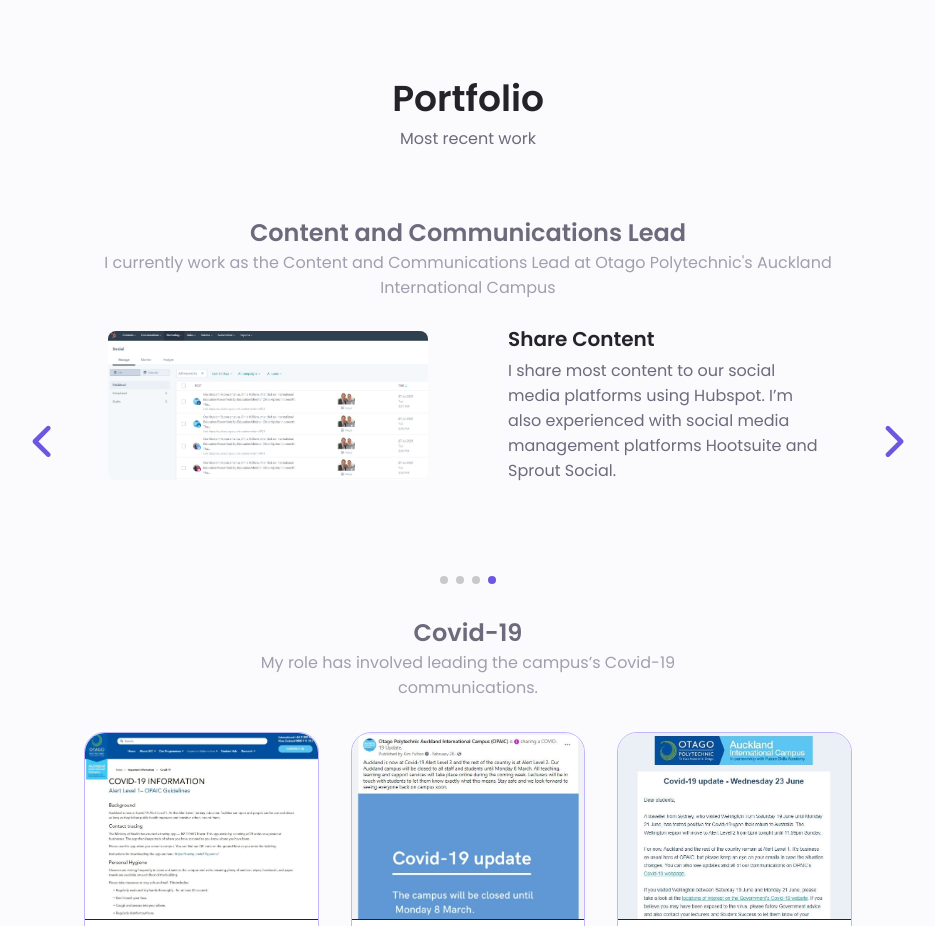
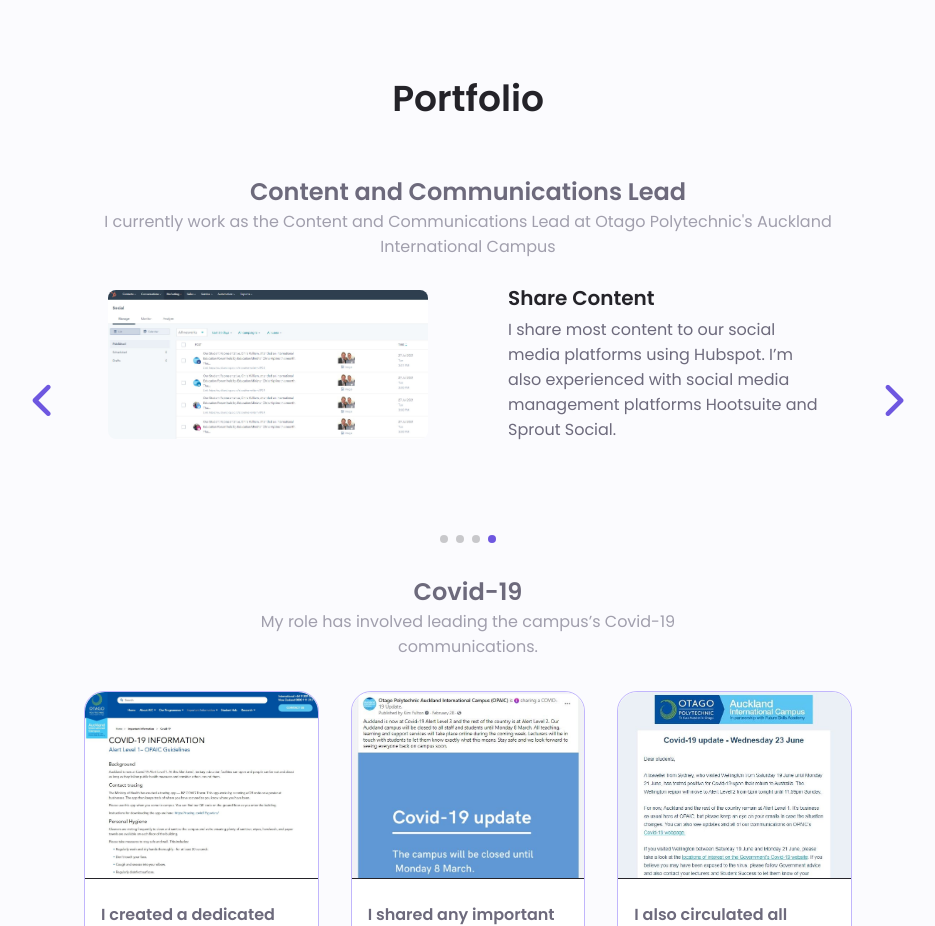
Before and after one commit to KimFu87/portfolio-web, a plain HTML site: page index.html in a window 1280 px wide. Shown: the part 2220-3146 px from the top of the page, without its empty margins (172-1107 px from the left). Drawn offline with nearby package versions, Linux system fonts and the light colour scheme.

Commit message:
Update index.html

```diff
--- a/index.html
+++ b/index.html
@@ -379,7 +379,6 @@
       <!--==================== PORTFOLIO ====================-->
       <section class="portfolio section" id="portfolio">
         <h2 class="section__title">Portfolio</h2>
-        <span class="section__subtitle">Most recent work</span>
 
         <!-- Content and Communications  -->
         <h3 class="work__heading">Content and Communications Lead</h3>
```
